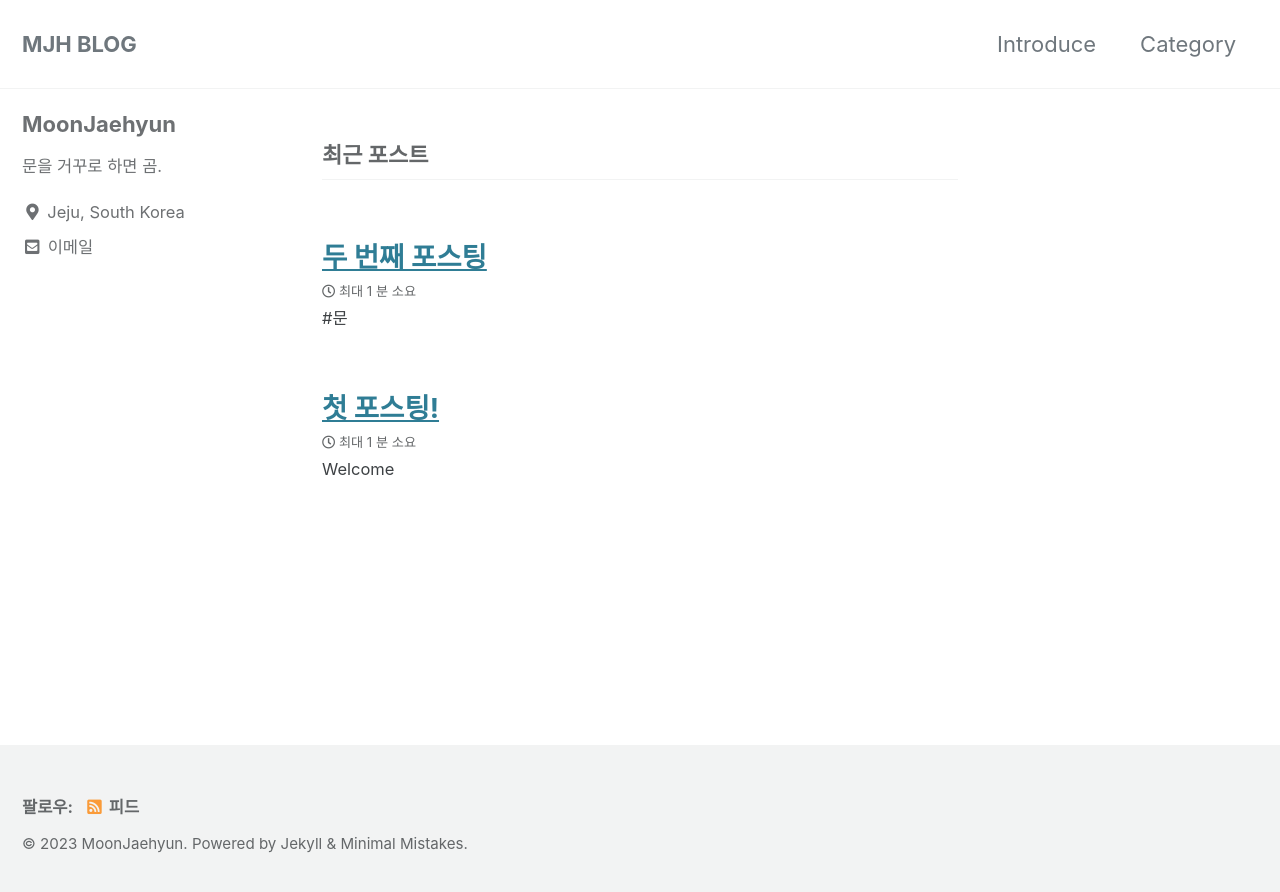
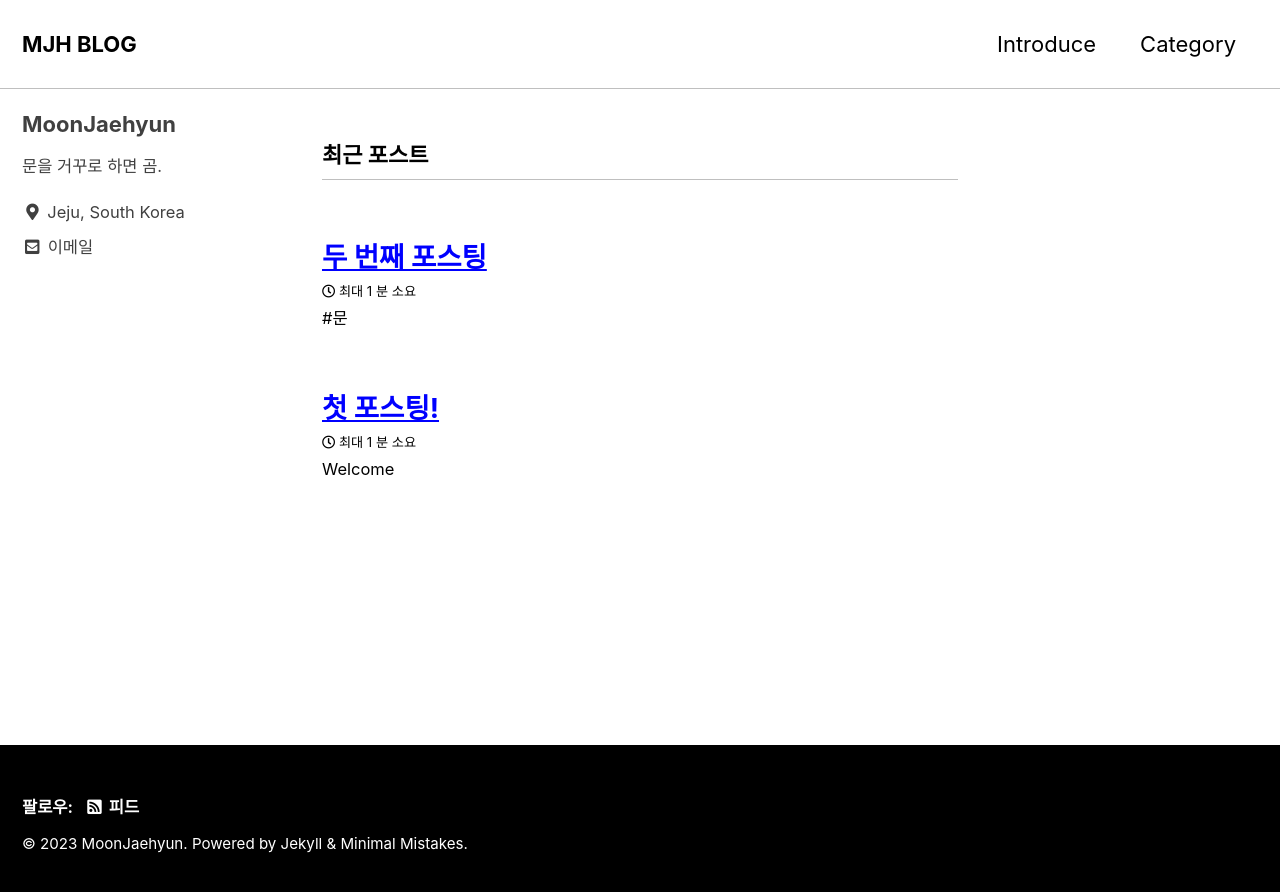
Before and after one commit to MoonJaehyun/blogtest1, a Jekyll site: the page built from index.html, in a window 1280 px wide. Shown: the top 892 px of the page. Built offline with Jekyll 4.4.1, drawn with Linux system fonts in a browser that asks for light colours; cached includes are drawn as plain includes; the list of posts is cut into pages by our own code.

Commit message:
테마 변경

```diff
--- a/_config.yml
+++ b/_config.yml
@@ -12,7 +12,7 @@
 
 # theme                  : "minimal-mistakes-jekyll"
 # remote_theme           : "mmistakes/minimal-mistakes"
-minimal_mistakes_skin    : "default" # "air", "aqua", "contrast", "dark", "dirt", "neon", "mint", "plum", "sunrise" #색감
+minimal_mistakes_skin    : "contrast" # "air", "aqua", "contrast","default" "dark", "dirt", "neon", "mint", "plum", "sunrise" #색감
 
 # Site Settings
 locale                   : "ko-KR" #주요 언어
```
